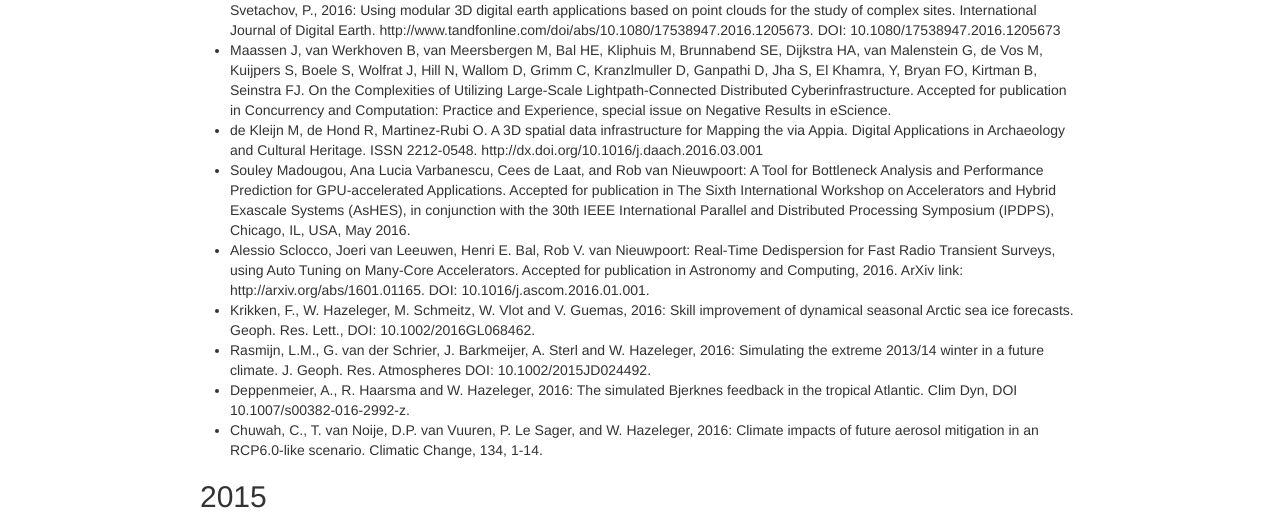
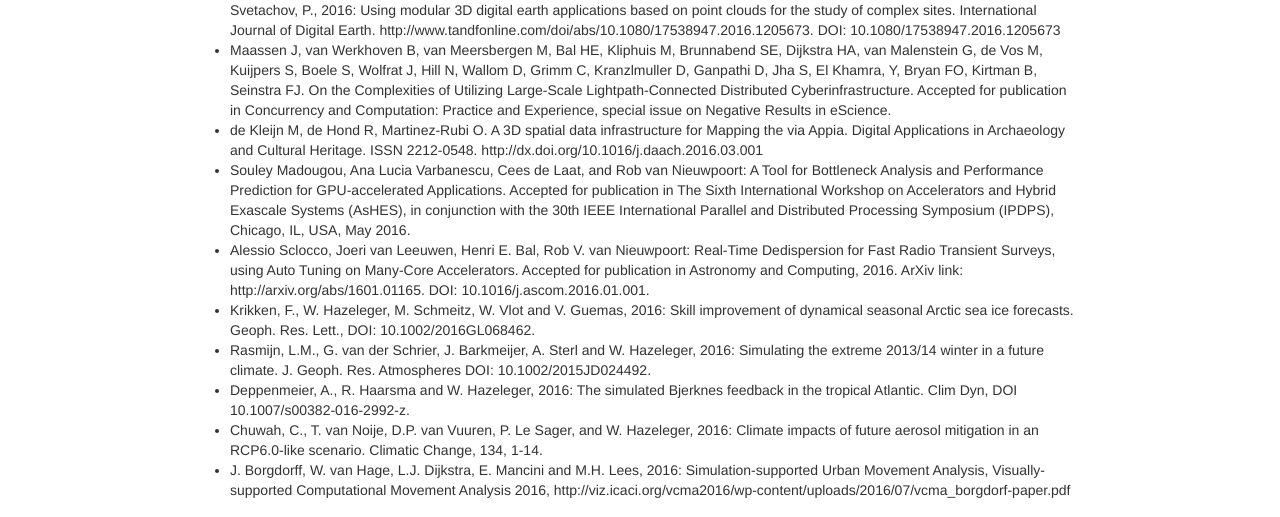
Before and after one commit to NLeSC/research.esciencecenter.nl, a plain HTML site: page index.html in a window 1280 px wide. Shown: the part 235-752 px from the top of the page. Drawn offline with Linux system fonts and the light colour scheme.

Commit message:
Update index.html
Added VCMA2016 paper.

```diff
--- a/index.html
+++ b/index.html
@@ -54,6 +54,7 @@
             <li>Rasmijn, L.M., G. van der Schrier, J. Barkmeijer, A. Sterl and W. Hazeleger, 2016: Simulating the extreme 2013/14 winter in a future climate. J. Geoph. Res. Atmospheres DOI: 10.1002/2015JD024492.</li>
             <li>Deppenmeier, A., R. Haarsma and W. Hazeleger, 2016: The simulated Bjerknes feedback in the tropical Atlantic.  Clim Dyn, DOI 10.1007/s00382-016-2992-z.</li>
             <li>Chuwah, C., T. van Noije, D.P. van Vuuren, P. Le Sager, and W. Hazeleger, 2016: Climate impacts of future aerosol mitigation in an RCP6.0-like scenario. Climatic Change, 134, 1-14.</li>
+            <li>J. Borgdorff, W. van Hage, L.J. Dijkstra, E. Mancini and M.H. Lees, 2016: Simulation-supported Urban Movement Analysis, Visually-supported Computational Movement Analysis 2016, http://viz.icaci.org/vcma2016/wp-content/uploads/2016/07/vcma_borgdorf-paper.pdf</li>
           </ul>
 
           <h2>2015</h2>
```
